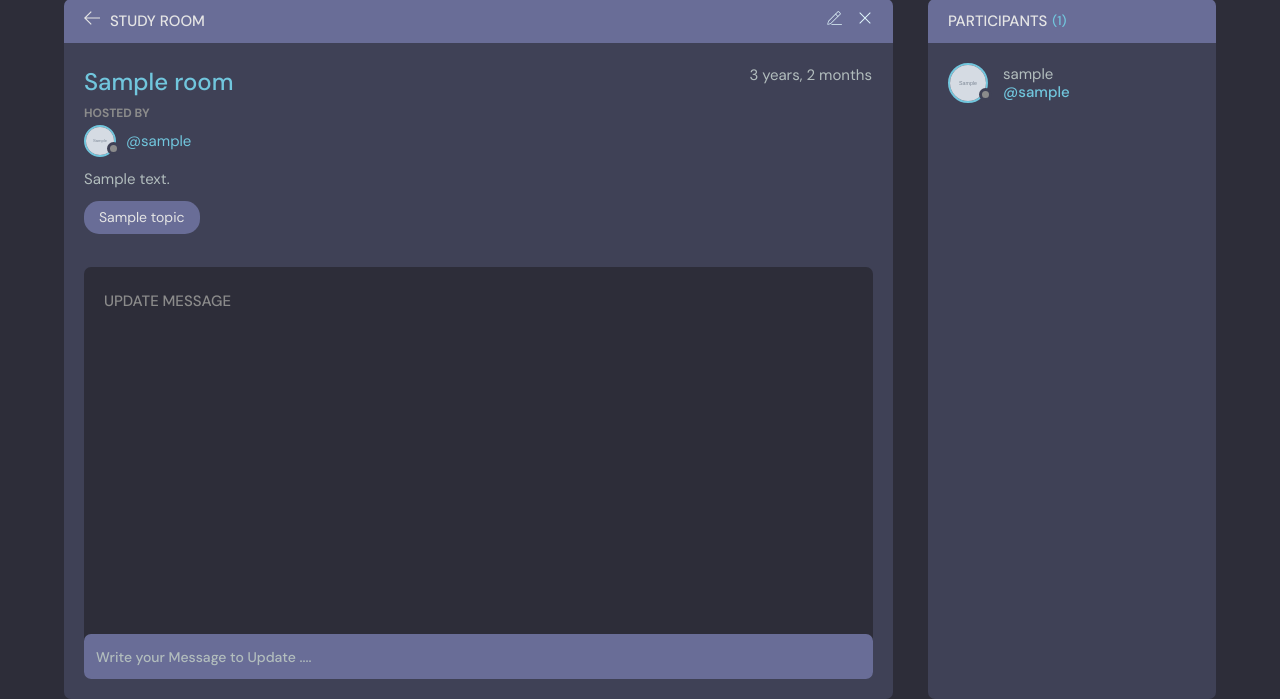
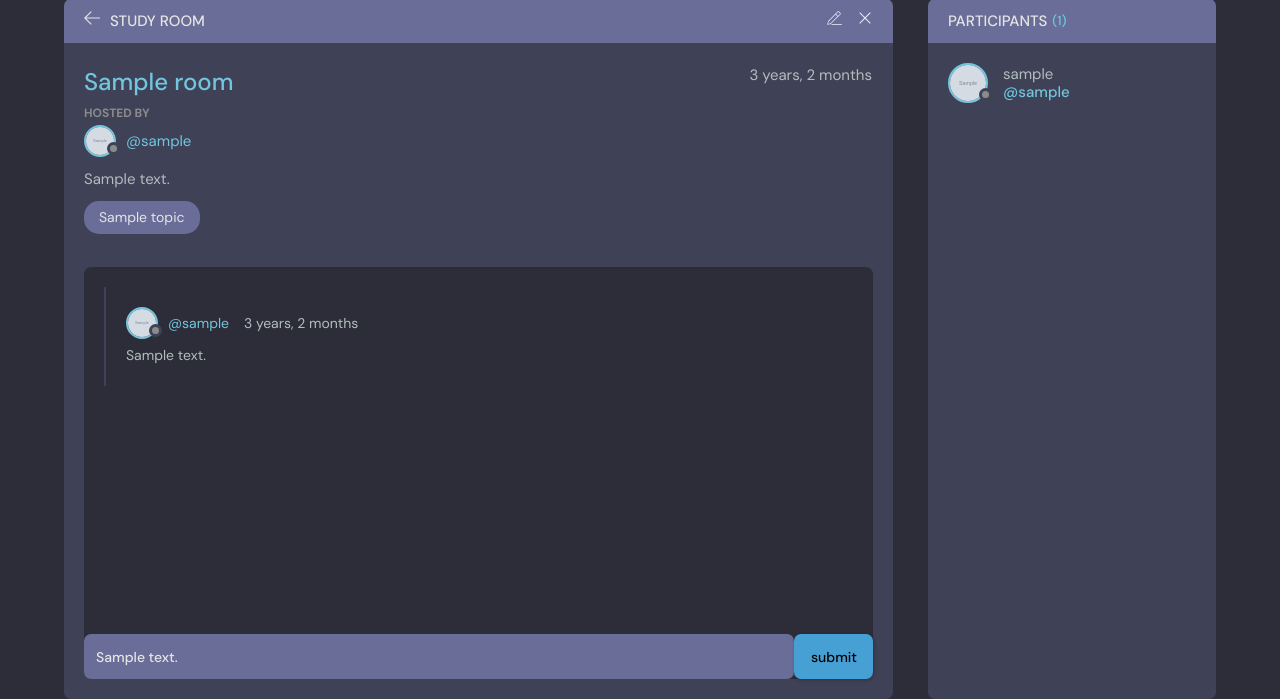
Before and after one commit to zainulabideenjutt/StudyBuddy-Search-Engine-Discord-Clone-Chat-Room, a Django app: page /update-message/1 in a window 1280 px wide. Shown: the part 101-800 px from the top of the page. Run offline with Django 4.2, Linux system fonts and the light colour scheme; a user stored in the database is signed in; tables that the repository leaves empty hold one stand-in row (values such as "Sample post"); grey boxes marked "Sample" are stand-in pictures.

Commit message:
Solved some errors

```diff
--- a/base/models.py
+++ b/base/models.py
@@ -44,4 +44,4 @@ class Message(models.Model):
         ordering = ['-Updated', '-created']
 
     def __str__(self):
-        return self.body[0:50]
+        return self.body[0:100]
--- a/base/templates/base/delete_room_and_delete_message.html
+++ b/base/templates/base/delete_room_and_delete_message.html
@@ -21,7 +21,7 @@
                 <form class="form" action="" method="post">
                     {% csrf_token %}
                     <div class="form__group">
-                        <p>Are you sure you want to delete {{obj}}?</p>
+                        <p>Are you sure you want to delete <h2> {{obj}} </h2></p>
                     </div>
 
                     <div class="for__group">
--- a/base/templates/base/room.html
+++ b/base/templates/base/room.html
@@ -1,11 +1,18 @@
 {% extends 'main.html' %} {% block content %}
+{% if is_user_anonymous%}
+<div style="text-align: center;padding-top: 1rem;">Please Login to Register Your Message <a href="{% url 'login-user' %}"><button class="btn btn--main">Login</button></a></div>
+{% endif %}
 <main class="profile-page layout layout--2">
-  <div class="container">
+  <div class="container" ">
     <!-- Room Start -->
     <div class="room">
       <div class="room__top">
         <div class="room__topLeft">
+          {% if update %}
+          <a href="{{ request.META.HTTP_REFERER}}">
+          {% else %}
           <a href="{% url 'home' %}">
+          {% endif %}
             <svg version="1.1" xmlns="http://www.w3.org/2000/svg" width="32" height="32" viewBox="0 0 32 32">
               <title>arrow-left</title>
               <path
@@ -68,7 +75,21 @@
         <div class="room__conversation">
           <div class="threads scroll">
             {% if update %}
-            <h3 style="padding-top: 3%;">Update Message</h3>
+            <div class="thread">
+
+              <div class="thread__top">
+                <div class="thread__author">
+                  <a href="{% url 'user-profile' user_message.User.id %}" class="thread__authorInfo">
+                    <div class="avatar avatar--small">
+                      <img src="{{user_message.User.avatar.url}}" />
+                    </div>
+                    <span>@{{user_message.User.username}}</span>
+                  </a>
+                  <span class="thread__date">{{user_message.created|timesince}}</span>
+                </div>
+              </div>
+              <div class="thread__details">{{user_message.body}}</div>
+            </div>
             {% else %}
             {% for message in room_messages %}
             <div class="thread">
@@ -122,13 +143,14 @@
         </div>
       </div>
       <div class="room__message">
-        <form action="" method="post">
+        <form action="" method="post" style="display: flex;">
           {% csrf_token %}
           {% if update %}
-          <input name="body" placeholder="Write your Message to Update ...." />
+          <input style="width: 90%;" name="body" value="{{user_message}}" placeholder="Write your Message to Update ...." />
           {% else %}
-          <input name="body" placeholder="Write your message here..." />
+          <input style="width: 90%;" name="body" placeholder="Write your message here..." />
           {% endif %}
+          <input style="width: 10%; background-color: #46A0D4; color: #000;" class="btn btn--main" type="submit" value="submit">
         </form>
       </div>
     </div>
--- a/base/views.py
+++ b/base/views.py
@@ -42,15 +42,22 @@ def room(request, pk):
     room_messages=room.message_set.all().order_by('created')
     participants = room.participants.all()
     update=False
+    is_user_anonymous=False
     if request.method=='POST':
-        message=Message.objects.create(
-            User=request.user,
-            room=room,
-            body=request.POST.get('body')
-        )
-        room.participants.add(request.user)
-        return redirect('room',pk=room.id)
-    context = {'room': room,'room_messages':room_messages,'participants':participants,'update':update}
+        if request.user.is_authenticated:
+            message=Message.objects.create(
+                User=request.user,
+                room=room,
+                body=request.POST.get('body')
+            )
+            room.participants.add(request.user)
+            return redirect('room',pk=room.id)
+        else:
+            is_user_anonymous=True
+    if is_user_anonymous:
+        context = {'room': room,'room_messages':room_messages,'participants':participants,'update':update,'is_user_anonymous':is_user_anonymous}
+    else:
+        context = {'room': room,'room_messages':room_messages,'participants':participants,'update':update}
     return render(request, 'base/room.html', context)
 
 
@@ -58,6 +65,7 @@ def room(request, pk):
 def createRoom(request):
     form = RoomForm()
     topics=Topic.objects.all()
+    update=False
     if request.method == 'POST':
         topic_name=request.POST.get('topic')
         topic,created =Topic.objects.get_or_create(name=topic_name)
@@ -73,7 +81,7 @@ def createRoom(request):
         #     room.host=request.user
         #     room.save()
         #     return redirect('home')
-    context = {'form': form, 'topics': topics}
+    context = {'form': form, 'topics': topics,'update':update}
     return render(request, 'base/base_room.html', context)
 
 
@@ -82,6 +90,7 @@ def updateRoom(request, pk):
     room = Room.objects.get(id=pk)
     form = RoomForm(instance=room)
     topics = Topic.objects.all()
+    update=True
     if request.user != room.host:
         return HttpResponse('You are not Allowed Here')
     if request.method == 'POST':
@@ -92,7 +101,7 @@ def updateRoom(request, pk):
         room.description=request.POST.get('description')
         room.save()
         return redirect('home')
-    context = {'form': form, 'topics': topics ,'room':room}
+    context = {'form': form, 'topics': topics ,'room':room ,'update':update}
     return render(request, 'base/base_room.html', context)
 
 
@@ -176,7 +185,7 @@ def updateMessage(request, pk):
         user_message.save()
         return redirect('room',pk=room_id)
     context = {'room': room, 'room_messages': room_messages,
-               'update': update, 'participants': participants}
+               'update': update, 'participants': participants ,'user_message':user_message}
     return render(request, 'base/room.html', context)
 
 @login_required(login_url='login-user')
```
Also changed, not shown: base/templates/base/base_room.html (+14 -4 lines), base/migrations/0002_user_bio_user_name_alter_user_email.py (deleted), base/migrations/0003_user_avatar_alter_user_bio_alter_user_name.py (deleted), base/migrations/0004_alter_user_avatar.py (deleted), base/migrations/0005_alter_user_avatar.py (deleted), 1 other file.
